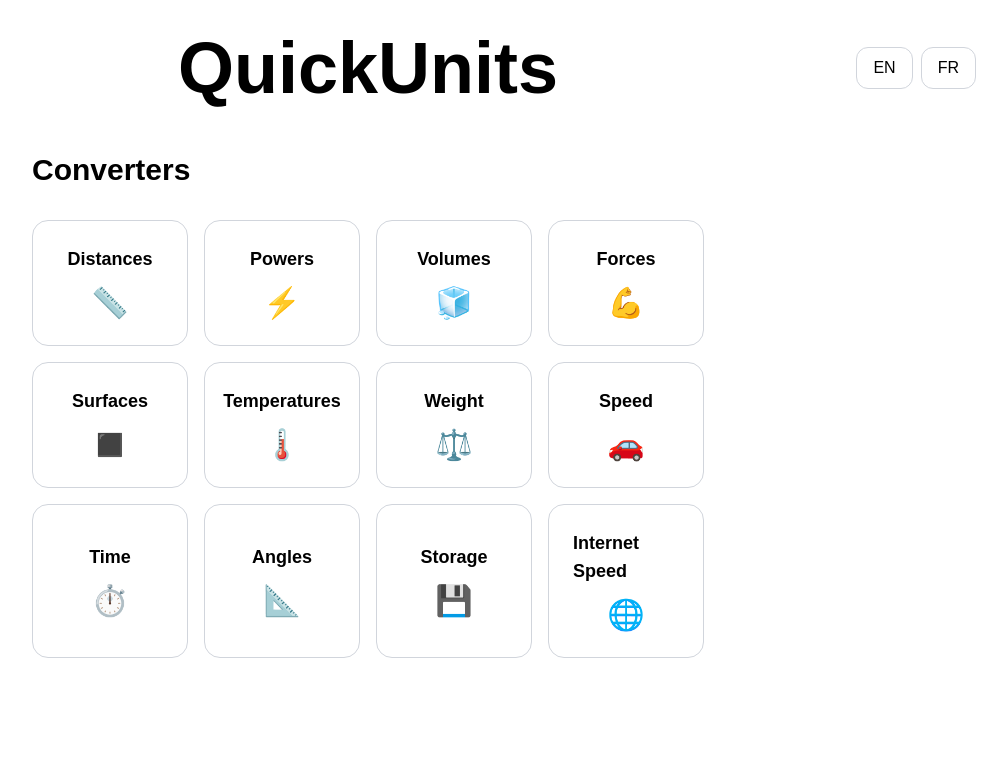
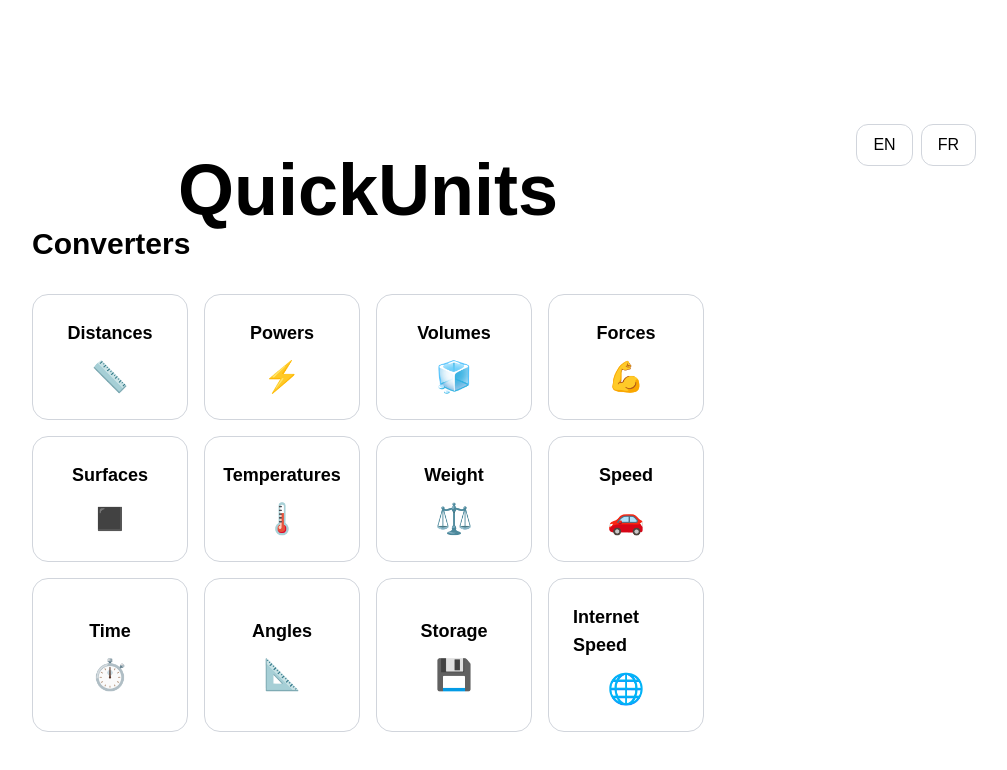
Before and after one commit to jalax21/convertissor-site, a Next.js app: page /en in a window 1280 px wide. Shown: the top 770 px of the page, without its empty margins (272-1279 px from the left). Built offline with nearby package versions, Linux system fonts and the light colour scheme.

Commit message:
Mise à jour du site

```diff
--- a/app/[locale]/page.tsx
+++ b/app/[locale]/page.tsx
@@ -72,7 +72,7 @@ export default async function HomePage({
 
       {/* HEADER */}
 
-<div className="relative mb-12">
+<div className="relative mt-8">
 
   {/* BANNIERE PUB */}
 
--- a/components/AdBanner.tsx
+++ b/components/AdBanner.tsx
@@ -29,7 +29,7 @@ export default function AdBanner() {
 
       <ins
         className="adsbygoogle"
-        style={{ display: "block" }}
+        style={{ display: "block", minHeight: "90px" }}
         data-ad-client="ca-pub-2235128568846852"
         data-ad-slot="5787723309"
         data-ad-format="auto"
```
